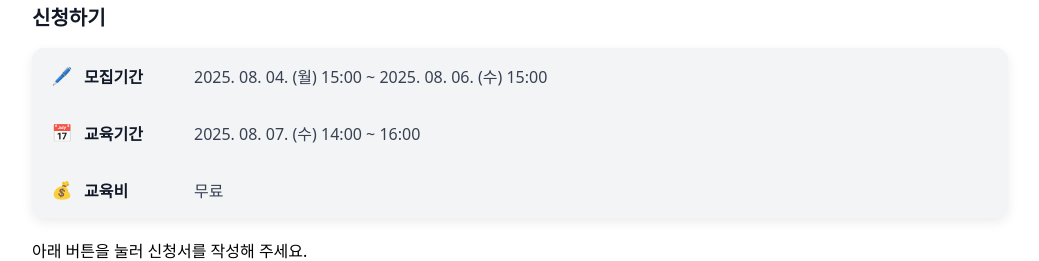
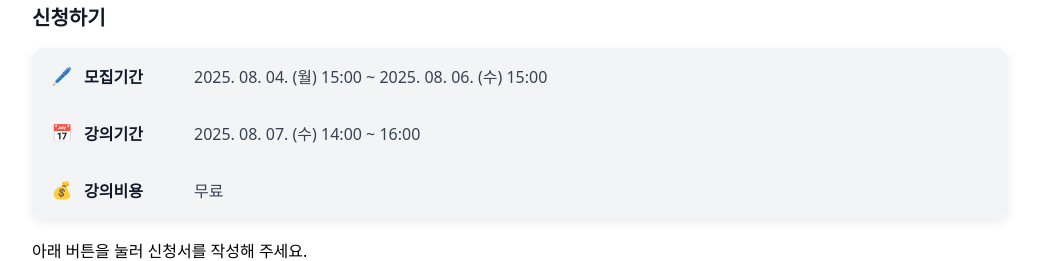
Before and after one commit to sipoon07/harmonium-likelion-v2, a React (Vite) app: page / in a window 1280 px wide. Shown: the part 780-1041 px from the top of the page, without its empty margins (120-1159 px from the left). Built offline with nearby package versions, Linux system fonts and the light colour scheme; the HTML template or start-up script is replaced by a standard one; a web font is replaced by a local one.

Commit message:
Edit Apply

```diff
--- a/src/sections/ApplySection.tsx
+++ b/src/sections/ApplySection.tsx
@@ -24,7 +24,7 @@ export default function ApplySection() {
           {/* 교육기간 */}
           <div className={styles.infoItem}>
             <span className={styles.icon} aria-hidden>📅</span>
-            <span className={styles.label}>교육기간</span>
+            <span className={styles.label}>강의기간</span>
             <span className={styles.value}>
               2025. 08. 07. (수) 14:00 ~ 16:00
             </span>
@@ -33,7 +33,7 @@ export default function ApplySection() {
           {/* 교육비 (무료로 단순 표기) */}
           <div className={styles.infoItem}>
             <span className={styles.icon} aria-hidden>💰</span>
-            <span className={styles.label}>교육비</span>
+            <span className={styles.label}>강의비용</span>
             <span className={styles.value}>무료</span>
           </div>
         </div>
```
